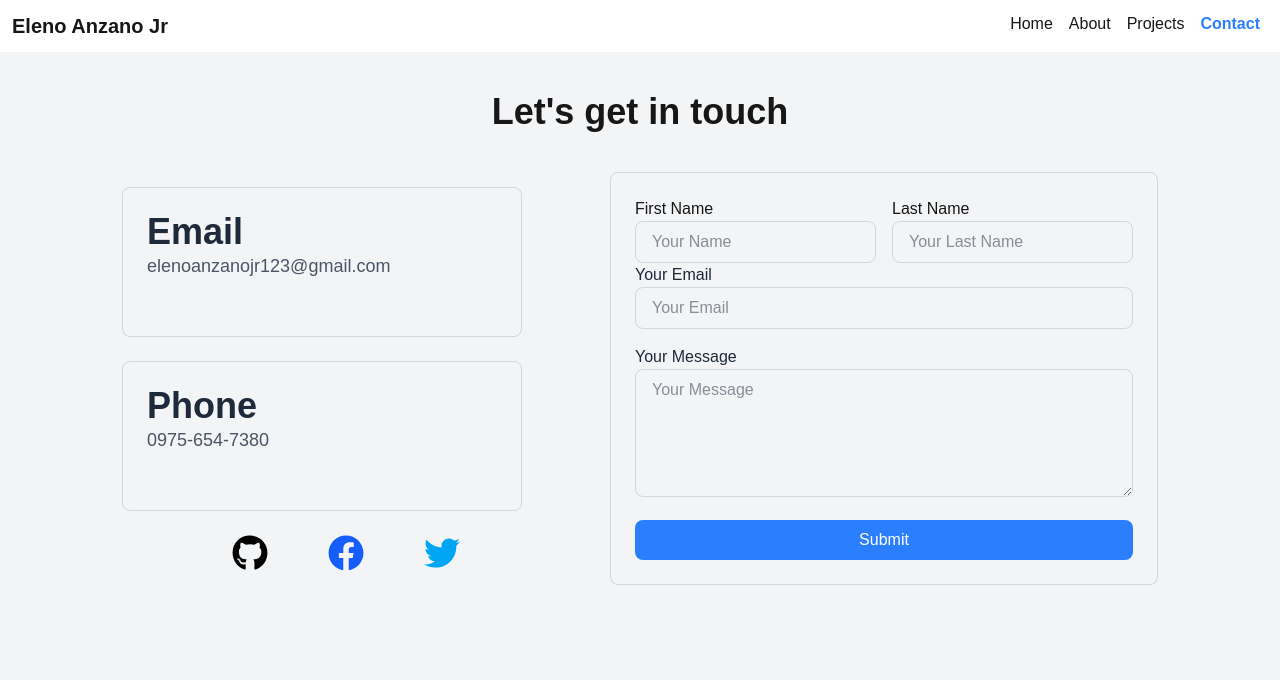
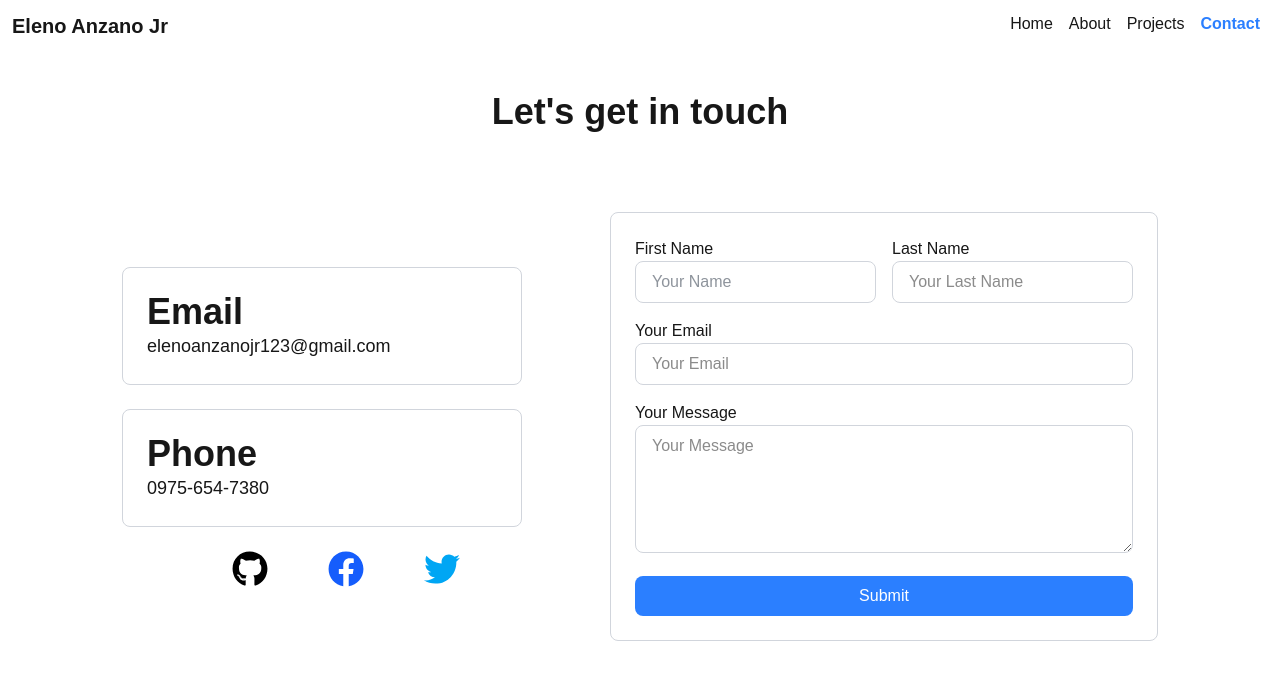
Before and after one commit to ElenoAnzano/Anzano_portfolio, a Next.js app: page /contact in a window 1280 px wide. Shown: the top 680 px of the page. Built offline with nearby package versions, Linux system fonts and the light colour scheme.

Commit message:
style adjusted

```diff
--- a/app/(features)/(home)/page.tsx
+++ b/app/(features)/(home)/page.tsx
@@ -3,12 +3,12 @@ import Image from "next/image"
 import { FaFacebook, FaTwitter, FaGithub } from "react-icons/fa";
 export default function Home() {
   return (
-    <div className="bg-gray-100">
+    <div>
       <div className="flex items-center gap-30 justify-center h-screen">
         <div>
           <div className="max-w-md mx-auto">
-            <h1 className="text-4xl text-gray-800 font-bold mb-4">Hello, I'm Eleno</h1>
-            <p className="text-lg text-gray-600 mb-8">
+            <h1 className="text-4xl font-bold mb-4">Hello, I'm Eleno</h1>
+            <p className="text-lg mb-8">
               a software developer who can creating unique and interactive projects. I enjoy turning ideas into engaging digital experiences and continuously learning new technologies to improve my skills
             </p>
           </div>
--- a/app/(features)/about/page.tsx
+++ b/app/(features)/about/page.tsx
@@ -2,16 +2,16 @@ import Image from "next/image";
 import {Experience} from "@/components/Experience";
 export default function AboutHero() {
     return (
-        <div className="bg-gray-100">
+        <div>
         <div className="flex flex-col items-center justify-center p-10">
             <Image className="rounded-full" src="/myphoto.jpg" alt="My Photo" width={150} height={150} />
-            <p className="text-xl text-gray-1000 font-bold mb-5">Eleno Anzano Jr</p>
-            <h2 className="text-4xl text-gray-1000 font-bold mb-4">About</h2>
-            <p className="text-lg text-center text-gray-800 w-200">
+            <p className="text-xl font-bold mb-5">Eleno Anzano Jr</p>
+            <h2 className="text-4xl font-bold mb-4">About</h2>
+            <p className="text-lg text-center w-200">
                 I am a passionate developer with experience in building web applications using modern technologies such as Next.js, React, Tailwind CSS with TypeScript. I focus on creating high-performance, scalable, and user-friendly solutions. I enjoy collaborating on projects, solving complex problems, and continuously learning new technologies to improve my craft.
             </p>
         </div>
-                <h2 className="text-2xl text-gray-1000 font-bold p-2">Experience</h2>
+                <h2 className="text-2xl font-bold p-2">Experience</h2>
                 <Experience />
         </div>
     );
--- a/app/(features)/contact/page.tsx
+++ b/app/(features)/contact/page.tsx
@@ -2,21 +2,21 @@ import { FaFacebook, FaTwitter, FaGithub } from "react-icons/fa";
 export default function Contact() {
     return (
 
-        <div className="justify-center bg-gray-100 items-center h-screen bg-gray-100">
-            <h1 className="text-4xl p-10 text-gray-1000 font-bold text-center">
+        <div className="justify-center items-center h-screen">
+            <h1 className="text-4xl p-10 font-bold mb-10 text-center">
                 Let's get in touch
             </h1>
             <div className="flex items-center gap-10 justify-center">
                 <div className="w-full max-w-md flex flex-col gap-6">
                     <div className="border-1 border-gray-300 rounded-lg w-100 p-6">
-                        <h1 className="text-4xl text-gray-800 font-bold">Email</h1>
-                        <p className="hover:text-blue-500 text-lg text-gray-600 mb-8">
+                        <h1 className="text-4xl font-bold">Email</h1>
+                        <p className="hover:text-blue-500 text-lg">
                             elenoanzanojr123@gmail.com
                         </p>
                     </div>
                     <div className="border-1 border-gray-300 rounded-lg w-100 p-6">
-                        <h1 className="text-4xl text-gray-800 font-bold">Phone</h1>
-                        <p className="hover:text-blue-500 text-lg text-gray-600 mb-8">
+                        <h1 className="text-4xl font-bold">Phone</h1>
+                        <p className="hover:text-blue-500 text-lg">
                             0975-654-7380
                         </p>
                     </div>
@@ -35,8 +35,8 @@ export default function Contact() {
 
                 <div className="border-1 border-gray-300 rounded-lg p-6">
                     <div className="flex gap-4">
-                        <div className="flex flex-col w-1/2">
-                            <h2 className="text-gray-1000">First Name</h2>
+                        <div className="flex flex-col mb-4 w-1/2">
+                            <h2>First Name</h2>
                             <input
                                 type="text"
                                 placeholder="Your Name"
@@ -45,18 +45,18 @@ export default function Contact() {
                         </div>
 
                         <div className="flex flex-col w-1/2">
-                            <h2 className="text-gray-1000">Last Name</h2>
+                            <h2 >Last Name</h2>
                             <input
                                 type="text"
                                 placeholder="Your Last Name"
-                                className="border text-gray-800 border-gray-300 rounded-lg px-4 py-2 w-full"
+                                className="border border-gray-300 rounded-lg px-4 py-2 w-full"
                             />
                         </div>
                     </div>
-                    <h2 className="text-gray-800">Your Email</h2>
-                    <input type="email" placeholder="Your Email" className="border text-gray-800 border-gray-300 rounded-lg px-4 py-2 mb-4 w-full" />
-                    <h2 className="text-gray-800">Your Message</h2>
-                    <textarea placeholder="Your Message" className="border text-gray-800 border-gray-300 rounded-lg px-4 py-2 mb-4 w-full h-32"></textarea>
+                    <h2 >Your Email</h2>
+                    <input type="email" placeholder="Your Email" className="border border-gray-300 rounded-lg px-4 py-2 mb-4 w-full" />
+                    <h2 >Your Message</h2>
+                    <textarea placeholder="Your Message" className="border border-gray-300 rounded-lg px-4 py-2 mb-4 w-full h-32"></textarea>
                     <button className="h-10 w-full bg-blue-500 text-white rounded-lg hover:bg-blue-600">Submit</button>
                 </div>
             </div>
--- a/components/Experience.tsx
+++ b/components/Experience.tsx
@@ -23,9 +23,9 @@ export function Experience() {
   return (
     <div className="flex items-center gap-5 justify-center h-100px w-200px">
       {experiences.map((experience) => (
-        <div key={experience.id} className="border-2 border-gray-900 bg-white rounded-lg shadow-md p-6 mb-4 w-full max-w-md">
-          <h2 className="text-2xl text-gray-1000 font-semibold mb-2">{experience.title}</h2>
-          <p className="text-gray-800">{experience.description}</p>
+        <div key={experience.id} className="border-2 bg-white rounded-lg shadow-md p-6 mb-4 w-full max-w-md">
+          <h2 className="text-2xl font-semibold mb-2">{experience.title}</h2>
+          <p>{experience.description}</p>
         </div>
       ))}
     </div>
```
